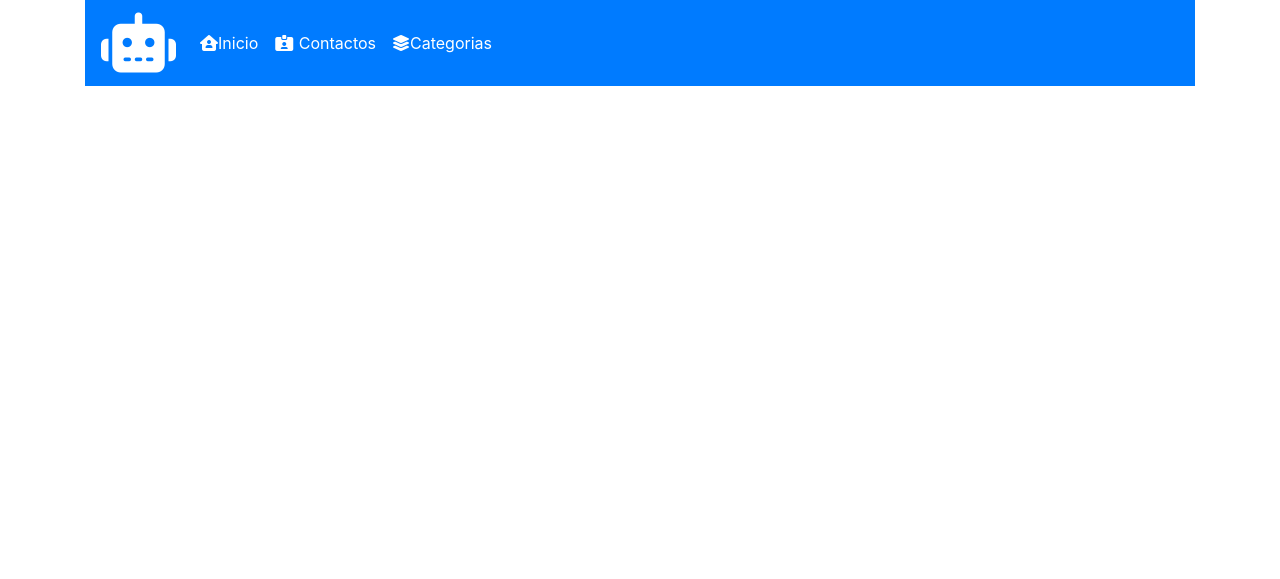
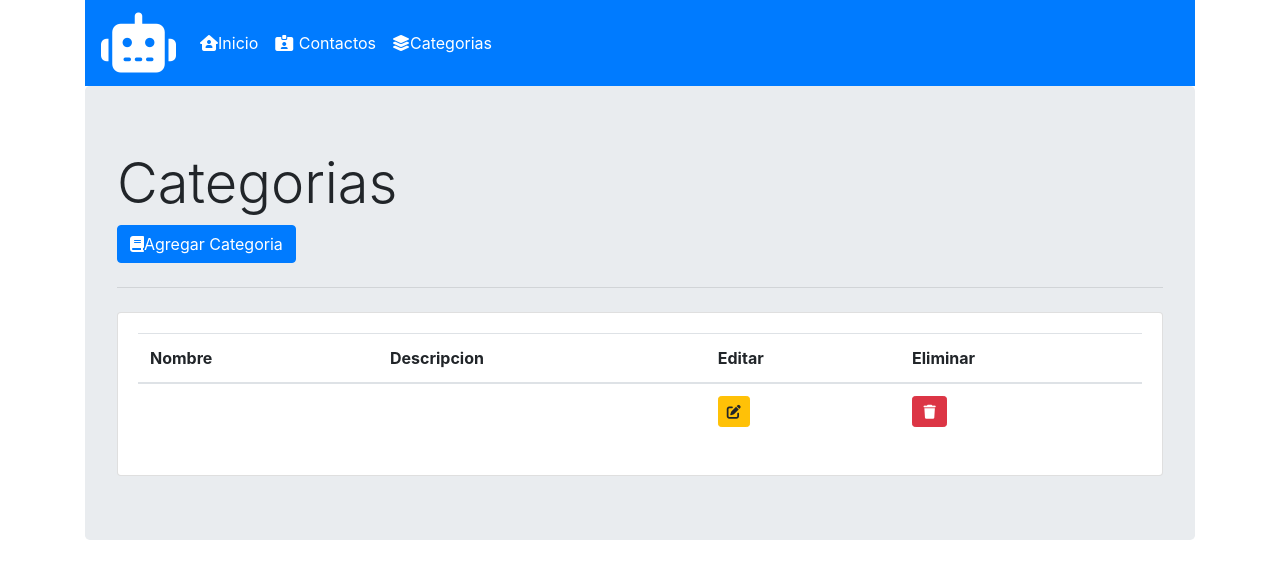
Before and after one commit to mposadas1979/agendaAcademia, a PHP site: page /categorias in a window 1280 px wide. Shown: the top 579 px of the page. Run offline with PHP 8.4, Linux system fonts and the light colour scheme; lists and menus that the app fills with data are empty.

Commit message:
tercer commit

```diff
--- /dev/null
+++ b/Public/js/categorias.js
@@ -0,0 +1,3 @@
+$(document).ready(function () {
+  $("#cargaTablaCategorias").load("vistas/categorias/tablaCategorias.php");
+});
--- /dev/null
+++ b/Public/js/contactos.js
@@ -0,0 +1,3 @@
+$(document).ready(function () {
+  $("#cargaTablaContactos").load("vistas/contactos/tablaContactos.php");
+});
--- /dev/null
+++ b/Vistas/categorias/modalAgregar.php
@@ -0,0 +1,26 @@
+
+<!-- Modal -->
+<div class="modal fade" id="modalAgregarCategoria" tabindex="-1" role="dialog" aria-labelledby="exampleModalLabel" aria-hidden="true">
+  <div class="modal-dialog" role="document">
+    <div class="modal-content">
+      <div class="modal-header">
+        <h5 class="modal-title" id="exampleModalLabel">Agregar una Categoria</h5>
+        <button type="button" class="close" data-dismiss="modal" aria-label="Close">
+          <span aria-hidden="true">&times;</span>
+        </button>
+      </div>
+      <div class="modal-body">
+        <form id="frmAgregarCategorias" action="">
+            <label for="nombreCategoria">Nombre</label>
+            <input type="text" id="nombreCategoria" name="nombreCategoria" class="form-control">
+            <label for="descripcion">Descripción</label>
+            <textarea name="descripcion" id="descripcion" class="form-control"></textarea>
+        </form>
+      </div>
+      <div class="modal-footer">
+        <button type="button" class="btn btn-secondary" data-dismiss="modal">Cerrar</button>
+        <button type="button" class="btn btn-primary">Guardar</button>
+      </div>
+    </div>
+  </div>
+</div>
--- /dev/null
+++ b/Vistas/categorias/tablaCategorias.php
@@ -0,0 +1,32 @@
+<div class="card">
+  <div class="card-body">
+    <div class="table-responsive">
+        <table class="table table-hover table-condensed">
+            <thead>
+                <tr>
+                    <th>Nombre</th>
+                    <th>Descripcion</th>
+                    <th>Editar</th>
+                    <th>Eliminar</th>
+                </tr>
+            </thead>
+            <tbody>
+                <tr>
+                    <td></td>
+                    <td></td>
+                    <td>
+                        <span class="btn btn-warning btn-sm">
+                            <span class="fa-solid fa-pen-to-square"></span>
+                        </span>
+                    </td>
+                    <td>
+                        <span class="btn btn-danger btn-sm">
+                            <span class="fa-solid fa-trash fa-fw"></span>
+                        </span>
+                    </td>
+                </tr>
+            </tbody>
+        </table>
+    </div>
+  </div>
+</div>
--- a/categorias.php
+++ b/categorias.php
@@ -11,7 +11,22 @@
 <body>
     <div class="container">
         <?php require_once "menu.php"; ?>
+
+        <div class="jumbotron">
+            <h1 class="display-4">Categorias</h1>
+            <button class="btn btn-primary" data-toggle="modal" data-target="#modalAgregarCategoria">
+                <span class="fa-solid fa-book"></span>Agregar Categoria
+            </button>
+
+            <hr class="my-4">
+
+            <div id="cargaTablaCategorias"></div>
+        </div>
+
+        <?php  require_once "vistas/categorias/modalAgregar.php"; ?>
+
     </div>
 
+    <script src="public/js/categorias.js"></script>
 </body>
 </html>
```
Also changed, not shown: Vistas/categorias/modalActualizar.php (added, +27 -0 lines), Vistas/contactos/tablaContactos.php (added, +40 -0 lines), contactos.php (+13 -0 lines), index.php (+39 -0 lines), Vistas/contactos/modalActualizar.php (added), Vistas/contactos/modalAgregar.php (added).
